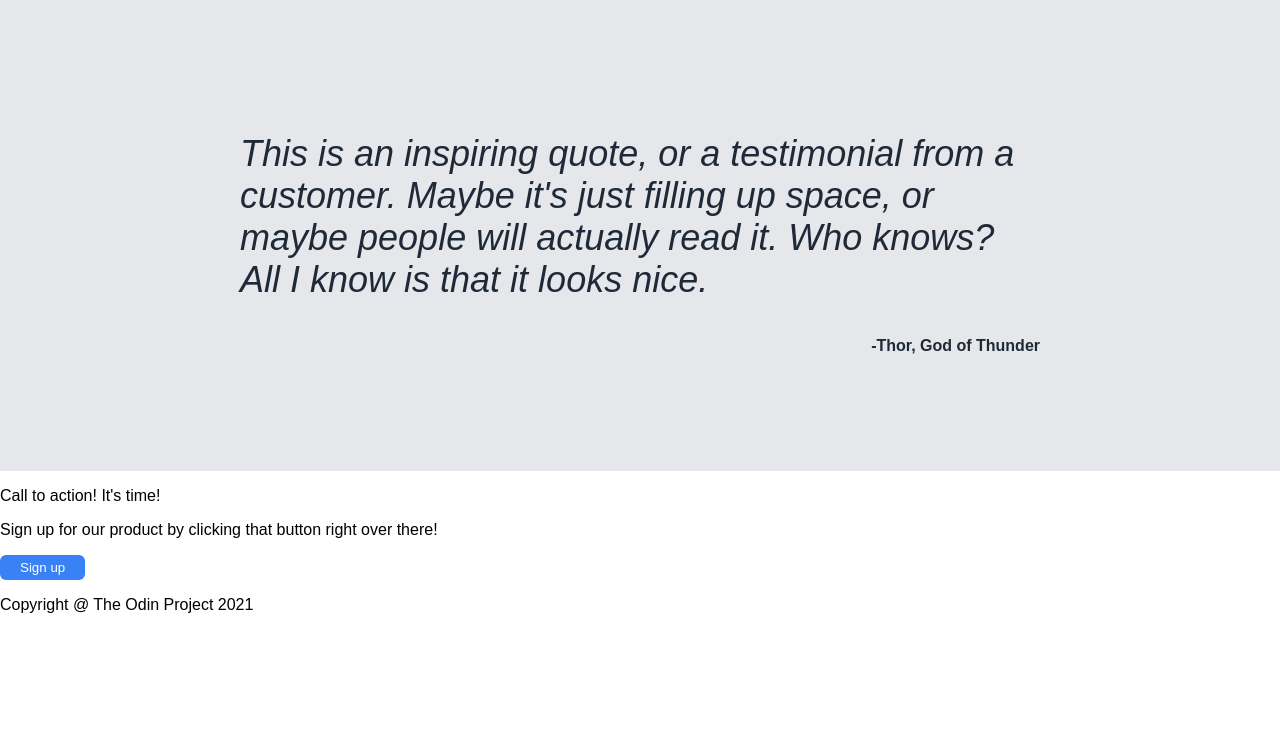
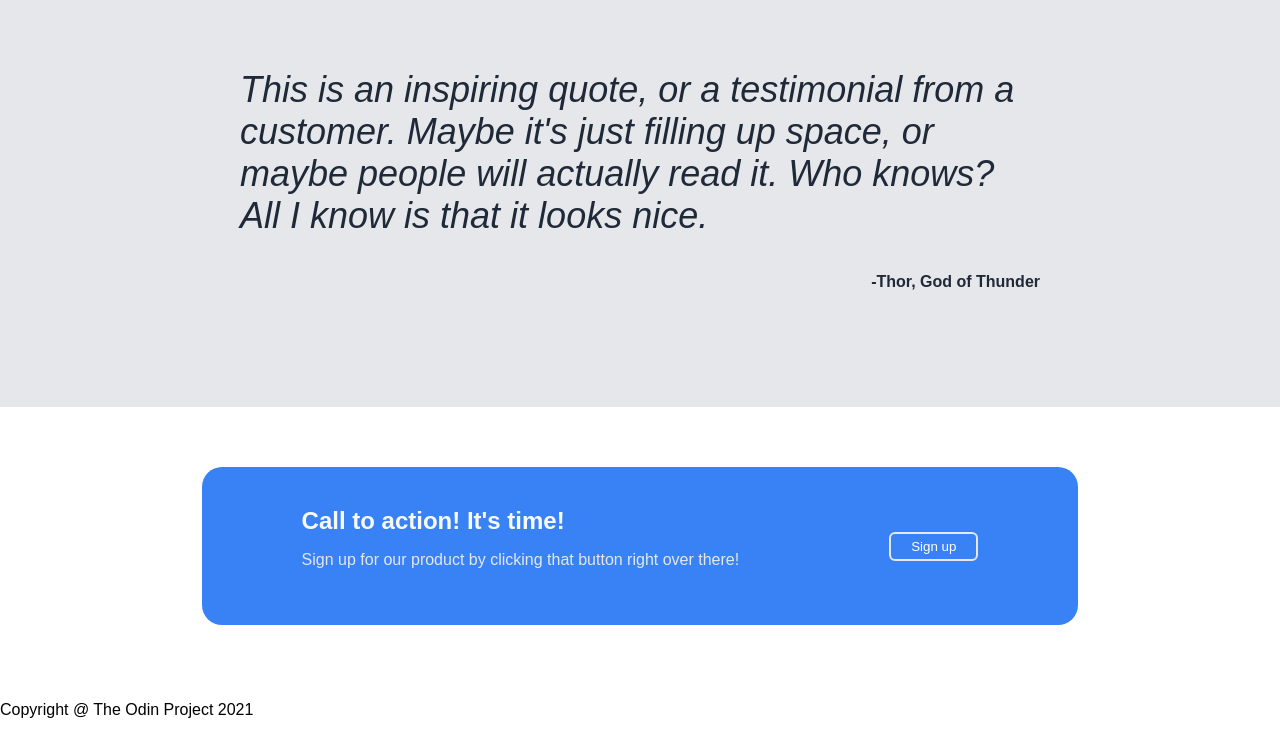
Before and after one commit to ttoews6/odin-landing_page, a plain HTML site: page index.html in a window 1280 px wide. Shown: the part 805-1540 px from the top of the page. Before the commit the page ends 1435 px from the top, so only its background shows below. Drawn offline with Linux system fonts and the light colour scheme.

Commit message:
Update index.html and style.css with row4 styling

```diff
--- a/index.html
+++ b/index.html
@@ -22,7 +22,7 @@
                 <h1>This website is awesome</h1>
                 <p>This website has some subtext that goes here under the main title. It's smaller font and the color is lower contrast</p>
                 <div class="button">
-                    <button>Sign up</button>
+                    <button class="btn">Sign up</button>
                 </div>
             </div>
             <div class="placeholder">
@@ -64,10 +64,10 @@
     <div class="row4">
         <div class="shell">
             <div class="description">
-                <p>Call to action! It's time!</p>
+                <h4>Call to action! It's time!</h4>
                 <p>Sign up for our product by clicking that button right over there!</p>
             </div>
-            <div class="btn"><button>Sign up</button></div>
+            <div class="button"><button class="btn2">Sign up</button></div>
         </div>
     </div>
     <div class="footer">
--- a/style.css
+++ b/style.css
@@ -19,6 +19,8 @@ body {
 h4 {
     font-size: 24px;
     color: #F9FAF8;
+    padding: 0;
+    margin: 0;
 }
 
 .ul {
@@ -60,7 +62,7 @@ h1{
     padding: 100px;
 }
 
-button {
+.btn {
     padding: 5px 20px;
     border-radius: 6px;
     border-style: none;
@@ -119,3 +121,31 @@ h3 {
     color: #1F2937;
     text-align: end;
 }
+
+/* row4 */
+.row4 {
+    display: flex;
+    justify-content: center;
+    align-items: center;
+    padding: 60px;
+}
+.shell {
+    display: flex;
+    justify-content: center;
+    align-items: center;
+    gap: 150px;
+    padding: 40px 100px 40px 100px;
+    background-color: #3882F6;
+    color: #E5E7EB;
+    max-width: 1000px;
+    border-radius: 20px;
+}
+
+.btn2 {
+        padding: 5px 20px;
+        border-radius: 6px;
+        border-color:#E5E7EB;
+        border-style: solid;
+        background-color: #3882F6;
+        color: white;
+}
```
